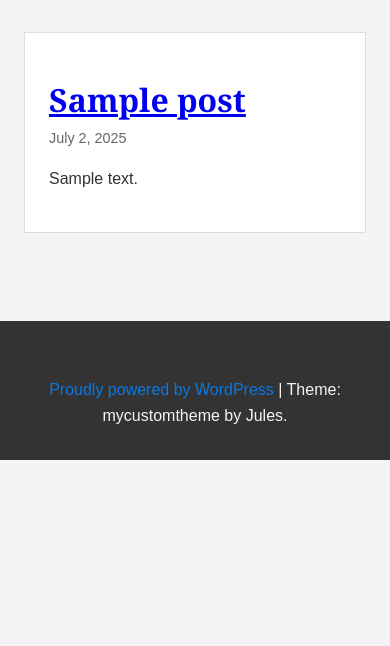
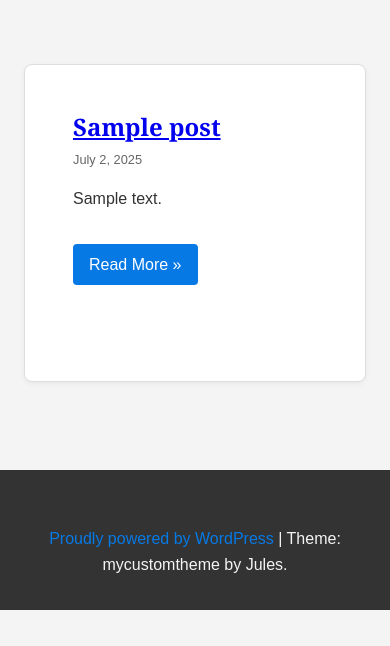
Before and after one commit to Ghader1992/test-theme, a WordPress theme: template front-page.php in a window 390 px wide. Shown: the part 83-729 px from the top of the page. Run offline with PHP 8.4 and a stand-in for WordPress, Linux system fonts and the light colour scheme; the site name, menu and one post (Sample post) are stand-ins, and other content is empty; some libraries are stand-ins or nearby versions.

Commit message:
Feat: Display recent posts in a responsive card layout
- Updated template-parts/content-home.php to wrap recent posts in a 'recent-posts-grid' div.
- Added a 'Read More' link to template-parts/content-post.php.
- Implemented CSS for a responsive grid layout for the cards.
- Styled individual posts as cards with background, border, shadow, and rounded corners.
- Styled featured images within cards to have a fixed height, full width, and use object-fit: cover.
- Styled the 'Read More' link as a button.

```diff
--- a/assets/css/main.css
+++ b/assets/css/main.css
@@ -302,6 +302,80 @@ ul, ol {
 	word-wrap: normal !important;
 }
 
+/* Recent Posts Card Grid */
+.recent-posts-grid {
+    display: grid;
+    grid-template-columns: repeat(auto-fit, minmax(min(100%, 300px), 1fr)); /* Responsive columns */
+    gap: var(--spacing-md); /* Gap between cards */
+    padding-top: var(--spacing-lg); /* Space above the grid */
+}
+
+.recent-posts-grid article.post { /* Targeting articles within the grid */
+    background-color: var(--color-light);
+    border: 1px solid var(--color-border);
+    border-radius: 8px;
+    box-shadow: 0 2px 5px rgba(0,0,0,0.05);
+    display: flex;
+    flex-direction: column; /* Stack card content vertically */
+    overflow: hidden; /* Ensures box-shadow and border-radius on children are neat */
+}
+
+.recent-posts-grid article.post .post-thumbnail {
+    margin-bottom: 0; /* Remove default margin as image is part of card structure */
+}
+
+.recent-posts-grid article.post .post-thumbnail img {
+    width: 100%;
+    height: 200px; /* Fixed height for card images */
+    object-fit: cover; /* Cover the area, cropping if necessary */
+    border-radius: 0; /* Reset if global image styles add radius; top corners handled by article */
+    /* If image is first element, its top radius can be part of article's radius.
+       If card has padding, then image might need top-left/right radius.
+       For simplicity, with overflow:hidden on article, this should be fine. */
+}
+
+.recent-posts-grid article.post .entry-header,
+.recent-posts-grid article.post .entry-content,
+.recent-posts-grid article.post .entry-footer {
+    padding: var(--spacing-md);
+}
+
+.recent-posts-grid article.post .entry-header {
+    padding-bottom: var(--spacing-xs); /* Less padding below header */
+}
+.recent-posts-grid article.post .entry-content {
+    flex-grow: 1; /* Allows content to expand, pushing footer down */
+    padding-top: 0;
+}
+
+
+.recent-posts-grid article.post .entry-title {
+    font-size: var(--font-size-h4); /* Slightly smaller for cards */
+    margin-top: 0; /* Remove default heading margin */
+}
+
+.recent-posts-grid article.post .entry-meta {
+    font-size: 0.8rem;
+    margin-bottom: var(--spacing-xs);
+}
+
+.read-more-link {
+    display: inline-block;
+    padding: var(--spacing-xs) var(--spacing-sm);
+    background-color: var(--color-primary);
+    color: var(--color-light) !important; /* Ensure text is light on dark background */
+    text-decoration: none;
+    border-radius: 4px;
+    margin-top: var(--spacing-sm);
+    transition: background-color 0.2s ease-in-out;
+}
+
+.read-more-link:hover,
+.read-more-link:focus {
+    background-color: var(--color-secondary); /* Darken or change on hover */
+    color: var(--color-light) !important;
+}
+
 /* Responsive Menu Styles */
 .menu-toggle {
     display: none; /* Hidden by default, shown on mobile */
--- a/template-parts/content-home.php
+++ b/template-parts/content-home.php
@@ -16,7 +16,7 @@ $recent_posts_query = new WP_Query( $recent_posts_args );
 
 if ( $recent_posts_query->have_posts() ) :
 
-	echo '<div class="recent-posts">';
+	echo '<div class="recent-posts-grid">'; // Changed class for grid layout
 	/* Start the Loop */
 	while ( $recent_posts_query->have_posts() ) :
 		$recent_posts_query->the_post();
--- a/template-parts/content-post.php
+++ b/template-parts/content-post.php
@@ -47,7 +47,11 @@
 	<div class="entry-content">
 		<?php
 		the_excerpt(); // Display excerpt for archive/home pages
-
+		?>
+		<a href="<?php echo esc_url(get_permalink()); ?>" class="read-more-link">
+			<?php esc_html_e('Read More &raquo;', 'mycustomtheme'); ?>
+		</a>
+		<?php
 		wp_link_pages(
 			array(
 				'before' => '<div class="page-links">' . esc_html__( 'Pages:', 'mycustomtheme' ),
```
